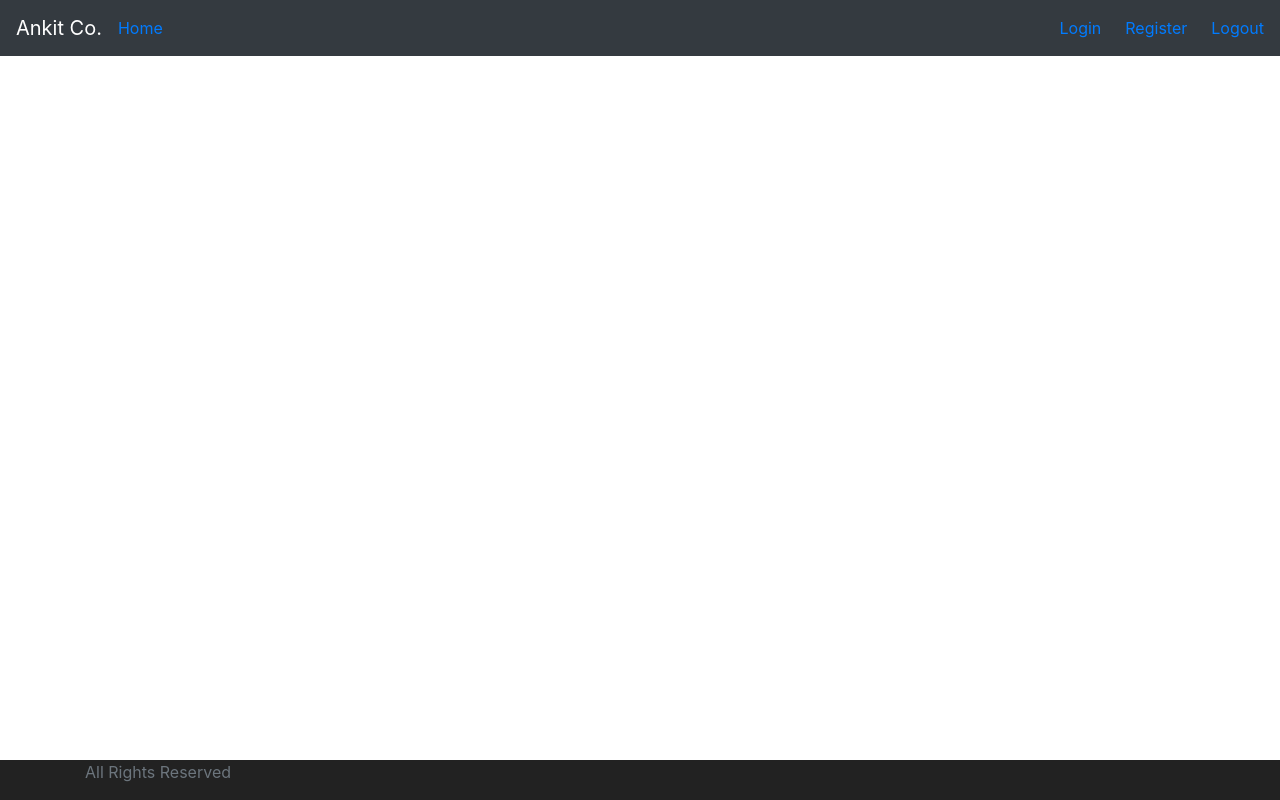
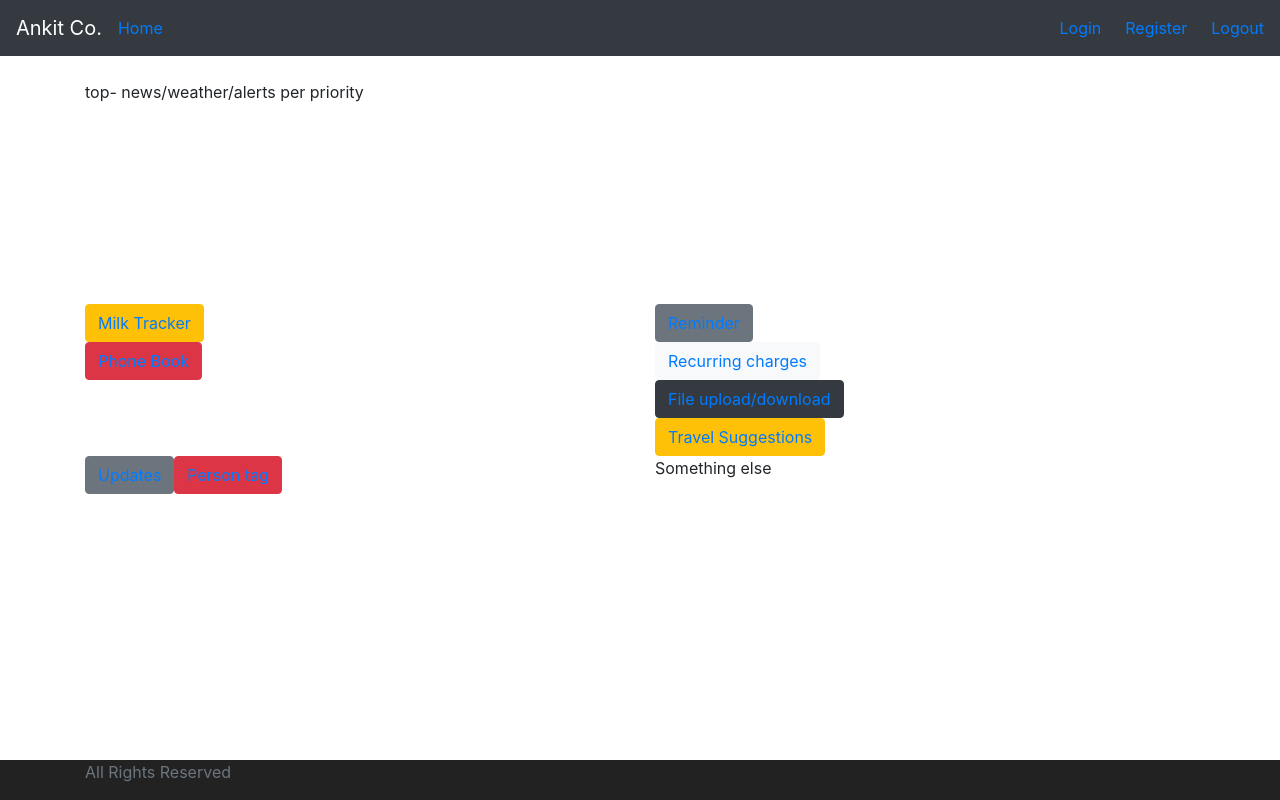
Before and after one commit to ankitdungarwal/home-App---frontend, an Angular app: page /welcome in a window 1280 px wide. Built offline with nearby package versions, Linux system fonts and the light colour scheme; sample sign-in values are in the browser's storage.

Commit message:
welcome page working

```diff
--- a/src/app/app.component.html
+++ b/src/app/app.component.html
@@ -1,5 +1,4 @@
 <!-- <p>Inside app component</p> -->
 <app-header></app-header>
-<app-welcome></app-welcome>
 <app-footer></app-footer>
 <router-outlet></router-outlet>
--- a/src/app/header/header.component.html
+++ b/src/app/header/header.component.html
@@ -1,12 +1,12 @@
 <header class="navbar navbar-expand-md navbar-dark bg-dark mb-4">
   <a class="navbar-brand" href="http://www.google.com">Ankit Co.</a>
   <ul class="navbar-nav mr-auto">
-    <li class="nav-items active mr-4"><a href="#">Home</a></li>
+    <li class="nav-items mr-4"><a routerLink="/welcome">Home</a></li>
     <!-- <li class="nav-items"><a href="#">Milk Tracker</a></li> -->
   </ul>
   <ul class="navbar-nav ml-auto">
     <li class="nav-items mr-4">
-      <a routerLink="/login" routerLinkActive="active">Login</a>
+      <a routerLink="/login">Login</a>
     </li>
     <li class="nav-items mr-4"><a routerLink="/register">Register</a></li>
     <li class="nav-items"><a href="#" (click)="logoutUser()">Logout</a></li>
--- a/src/app/login/login.component.html
+++ b/src/app/login/login.component.html
@@ -1,3 +1,6 @@
+<div *ngIf="isInvalid" class="alery alert-primary" role="alert">
+  {{ errorMessage }}
+</div>
 <!-- Email input -->
 <div class="container">
   <div class="form-outline mb-4">
--- a/src/app/login/login.component.ts
+++ b/src/app/login/login.component.ts
@@ -29,7 +29,9 @@ export class LoginComponent implements OnInit {
     this.authService.checkLoginStatus(this.login);
     this.user = this.authService.user;
     console.log('user details got back post login ' + this.user?.firstName);
-    if (this.user != null) {
+    if (this.user === null) {
+      this.isInvalid = true;
+    } else {
       this.router.navigate(['/welcome']);
     }
   }
--- a/src/app/welcome/welcome.component.html
+++ b/src/app/welcome/welcome.component.html
@@ -1,23 +1,39 @@
-<!-- <div id="top" class="container">top- news/weather/alerts per priority</div>
+<div id="top" class="container">top- news/weather/alerts per priority</div>
 <div id="bottom" class="container">
   <div class="row row-cols-1 row-cols-sm-2 row-cols-md-3 g-3 rounded">
     <div class="col">
-      <a routerLink="#">Milk Tracker</a><BR />
-      <a routerLink="#">Phone Book</a>
+      <button type="button" class="btn btn-warning">
+        <a routerLink="/dairy">Milk Tracker</a></button
+      ><BR />
+      <button type="button" class="btn btn-danger">
+        <a routerLink="#">Phone Book</a>
+      </button>
     </div>
     <div class="col">
-      <a routerLink="#">Reminder</a><BR />
-      <a routerLink="#">Recurring charges</a><BR />
-      <a routerLink="#">File upload/download</a><BR />
-      <a routerLink="#">Travel Suggestions</a><BR />
+      <button type="button" class="btn btn-secondary">
+        <a routerLink="#">Reminder</a></button
+      ><BR />
+      <button type="button" class="btn btn-light">
+        <a routerLink="#">Recurring charges</a></button
+      ><BR />
+      <button type="button" class="btn btn-dark">
+        <a routerLink="#">File upload/download</a></button
+      ><BR />
+      <button type="button" class="btn btn-warning">
+        <a routerLink="#">Travel Suggestions</a></button
+      ><BR />
     </div>
   </div>
   <div class="row row-cols-1 row-cols-sm-2 row-cols-md-3 g-3">
     <div class="col">
-      <a routerLink="#">Updates</a><BR />
-      <a routerLink="#">Person tag</a>
+      <button type="button" class="btn btn-secondary">
+        <a routerLink="#">Updates</a><BR />
+      </button>
+      <button type="button" class="btn btn-danger">
+        <a routerLink="#">Person tag</a>
+      </button>
     </div>
     <div class="col">Something else</div>
     <BR />
   </div>
-</div> -->
+</div>
```
